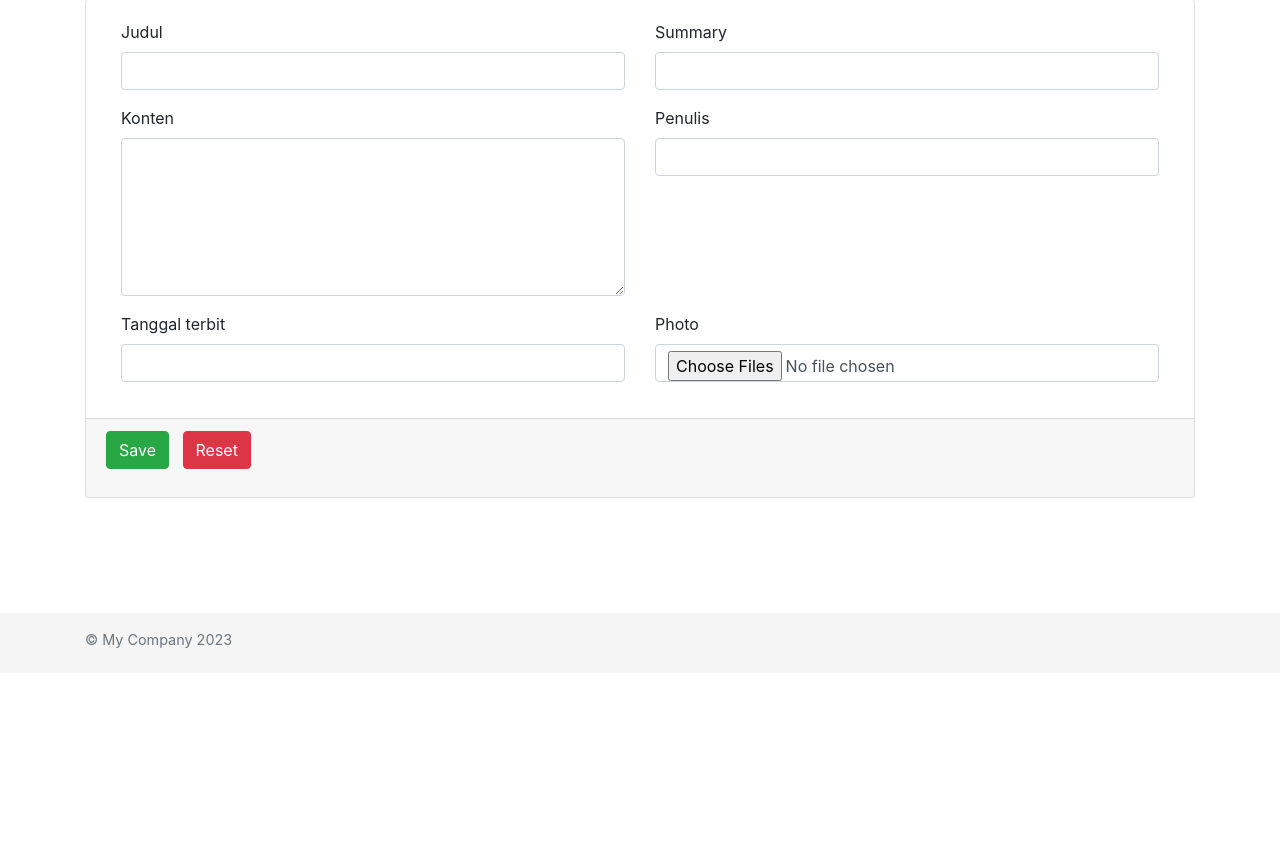
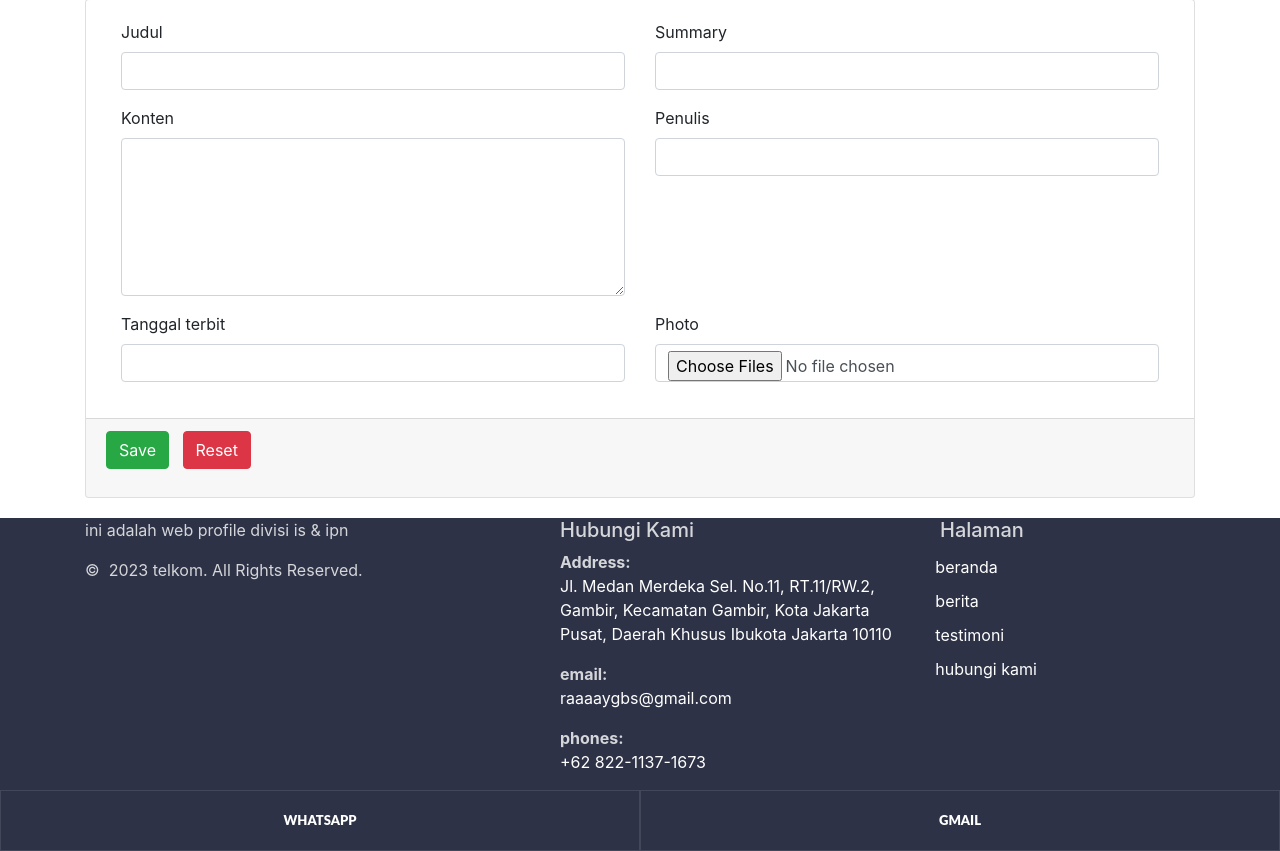
Before and after one commit to madki13/telkom, a Yii app: template app/views/berita/create.php in a window 1280 px wide. Shown: the part 127-978 px from the top of the page. Before the commit the page ends 775 px from the top, so only its background shows below. Run offline with PHP 8.4 and a stand-in for Yii, Linux system fonts and the light colour scheme; the template is opened without the code that fills it, so the values that code supplies are empty; form fields are guessed from the names that the template uses; some libraries are stand-ins or nearby versions.

Commit message:
membuat/membenahi footer

```diff
--- a/app/views/layouts/main.php
+++ b/app/views/layouts/main.php
@@ -15,6 +15,7 @@ AppAsset::register($this);
 <?php $this->beginPage() ?>
 <!DOCTYPE html>
 <html lang="<?= Yii::$app->language ?>" class="h-100">
+
 <head>
     <meta charset="<?= Yii::$app->charset ?>">
     <meta name="viewport" content="width=device-width, initial-scale=1, shrink-to-fit=no">
@@ -22,8 +23,70 @@ AppAsset::register($this);
     <title><?= Html::encode($this->title) ?></title>
     <?php $this->head() ?>
 </head>
+
 <body class="d-flex flex-column h-100">
     <?php $this->beginBody() ?>
+
+
+    <style>
+        .context-dark,
+        .bg-gray-dark,
+        .bg-primary {
+            color: rgba(255, 255, 255, 0.8);
+        }
+
+        .footer-classic a,
+        .footer-classic a:focus,
+        .footer-classic a:active {
+            color: #ffffff;
+        }
+
+        .nav-list li {
+            padding-top: 5px;
+            padding-bottom: 5px;
+        }
+
+        .nav-list li a:hover:before {
+            margin-left: 0;
+            opacity: 1;
+            visibility: visible;
+        }
+
+        ul,
+        ol {
+            list-style: none;
+            padding: 0;
+            margin: 0;
+        }
+
+        .social-inner {
+            display: flex;
+            flex-direction: column;
+            align-items: center;
+            width: 100%;
+            padding: 23px;
+            font: 900 13px/1 "Lato", -apple-system, BlinkMacSystemFont, "Segoe UI", Roboto, "Helvetica Neue", Arial, sans-serif;
+            text-transform: uppercase;
+            color: rgba(255, 255, 255, 0.5);
+        }
+
+        .social-container .col {
+            border: 1px solid rgba(255, 255, 255, 0.1);
+        }
+
+        .nav-list li a:before {
+            content: "\f14f";
+            font: 400 21px/1 "Material Design Icons";
+            color: #4d6de6;
+            display: inline-block;
+            vertical-align: baseline;
+            margin-left: -28px;
+            margin-right: 7px;
+            opacity: 0;
+            visibility: hidden;
+            transition: .22s ease;
+        }
+    </style>
 
     <header>
         <?php
@@ -41,10 +104,8 @@ AppAsset::register($this);
                 ['label' => 'Berita', 'url' => ['/berita']],
                 ['label' => 'Testimoni', 'url' => ['/testimoni']],
                 ['label' => 'Hubungi Kami', 'url' => ['/site/contact']],
-            Yii::$app->user->isGuest ? (
-                ['label' => 'Login', 'url' => ['/site/login']]
-            ) : (
-                '<li>'
+                Yii::$app->user->isGuest ? (['label' => 'Login', 'url' => ['/site/login']]
+                ) : ('<li>'
                     . Html::beginForm(['/site/logout'], 'post', ['class' => 'form-inline'])
                     . Html::submitButton(
                         'Logout (' . Yii::$app->user->identity->username . ')',
@@ -69,14 +130,53 @@ AppAsset::register($this);
         </div>
     </main>
 
-<footer class="footer mt-auto py-3 text-muted">
+    <footer class="section footer-classic context-dark bg-image" style="background: #2d3246;">
         <div class="container">
-        <p class="float-left">&copy; My Company <?= date('Y') ?></p>
-        <p class="float-right"><?= Yii::powered() ?></p>
+            <div class="row row-30">
+                <div class="col-md-4 col-xl-5">
+                    <div class="pr-xl-4">
+                        <p>ini adalah web profile divisi is & ipn </p>
+                        <!-- Rights-->
+                        <p class="rights"><span>©  </span><span class="copyright-year">2023</span><span> </span><span>telkom</span><span>. </span><span>All Rights Reserved.</span></p>
+                    </div>
+                </div>
+                <div class="col-md-4">
+                    <h5>Hubungi Kami</h5>
+                    <dl class="contact-list">
+                        <dt>Address:</dt>
+                        <dd><a href="https://goo.gl/maps/P1r7CRGWcEmkZnWG7"> Jl. Medan Merdeka Sel. No.11, RT.11/RW.2, Gambir, Kecamatan Gambir, Kota Jakarta Pusat, Daerah Khusus Ibukota Jakarta 10110
+                            </a></dd>
+                    </dl>
+                    <dl class="contact-list">
+                        <dt>email:</dt>
+                        <dd><a href="mailto:raaaaygbs@gmail.com">raaaaygbs@gmail.com</a></dd>
+                    </dl>
+                    <dl class="contact-list">
+                        <dt>phones:</dt>
+                        <dd><a href="https://wa.me/082211371673">+62 822-1137-1673</a></dd>
+                    </dl>
+                </div>
+                <div class="col-md-4 col-xl-3">
+                    <h5>Halaman</h5>
+                    <ul class="nav-list">
+                        <li><a href="site/index">beranda</a></li>
+                        <li><a href="berita/index">berita</a></li>
+                        <li><a href="/testimoni/index   9">testimoni</a></li>
+                        <li><a href="site/contact">hubungi kami</a></li>
+
+                    </ul>
+                </div>
+            </div>
+        </div>
+        <div class="row no-gutters social-container">
+            <div class="col"><a class="social-inner" href="https://wa.me/082211371673"><span class="icon mdi mdi-WhatsApp"></span><span>WhatsApp</span></a></div>
+            <div class="col"><a class="social-inner" href="mailto:raaaaygbs@gmail.com"><span class="icon mdi mdi-gmail"></span><span>Gmail</span></a></div>
+
         </div>
     </footer>
 
     <?php $this->endBody() ?>
 </body>
+
 </html>
 <?php $this->endPage() ?>
--- a/app/views/testimoni/index.php
+++ b/app/views/testimoni/index.php
@@ -38,7 +38,7 @@ $this->params['breadcrumbs'][] = $this->title;
                     'itemView' => 'blog/listNews',
                     'summary' => '',
                     'itemOptions' => [
-                        'class' => 'card',
+                        'class' => 'col-4',
                     ],
                     'options' => [
                         'class' => 'card-body',
```
Lines whose indentation alone changed are shown as unchanged.
